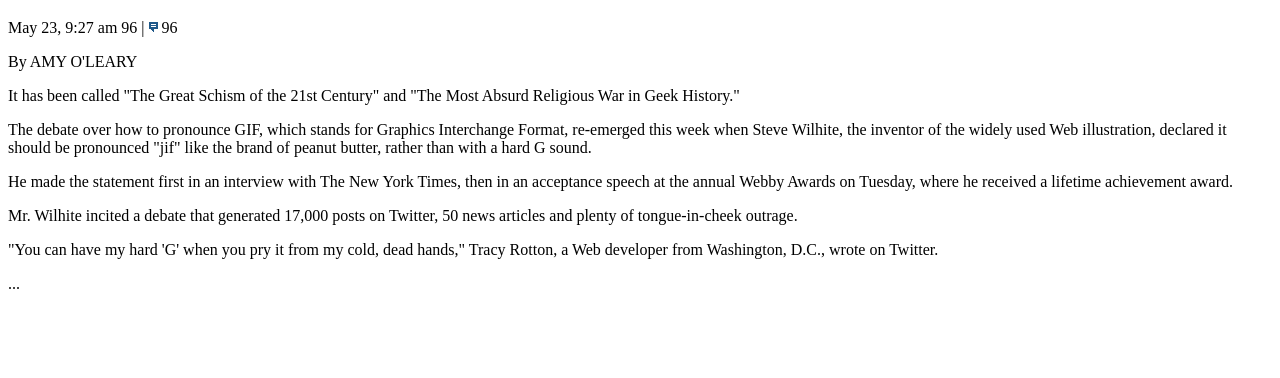
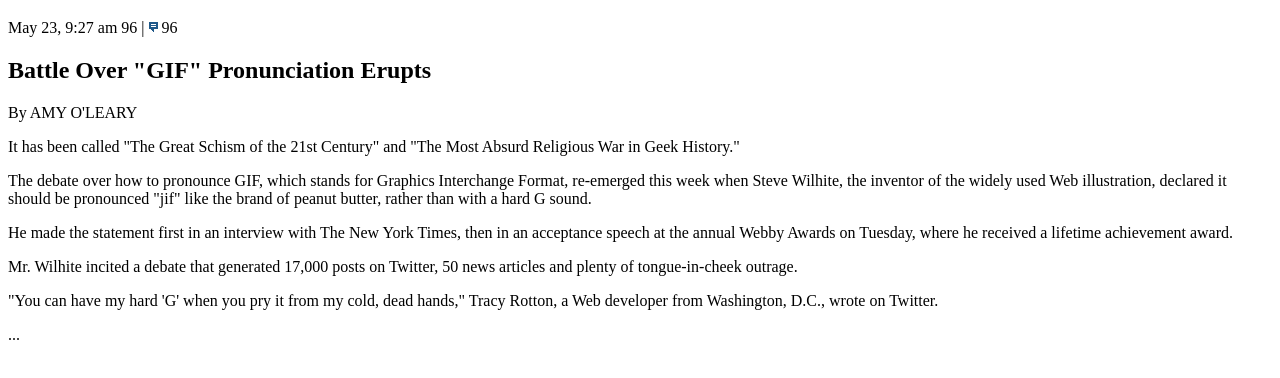
Before and after one commit to tsauerwein/kampabits-css, a plain HTML site: page exercises/exc-01/post-1.htm in a window 1280 px wide. Shown: the part 146-524 px from the top of the page. Drawn offline with Linux system fonts and the light colour scheme.

Commit message:
fixes broken tag

```diff
--- a/exercises/exc-01/post-1.htm
+++ b/exercises/exc-01/post-1.htm
@@ -11,7 +11,7 @@
 
 		<p>May 23, 9:27 am 96 | <img src="images/comment_icon.gif"> 96</p>
 
-		<h2Battle Over "GIF" Pronunciation Erupts</h2>
+		<h2>Battle Over "GIF" Pronunciation Erupts</h2>
 
 		<p>By AMY O'LEARY</p>
 		<p>It has been called "The Great Schism of the 21st Century" and "The Most Absurd Religious War in Geek History."</p>
```
